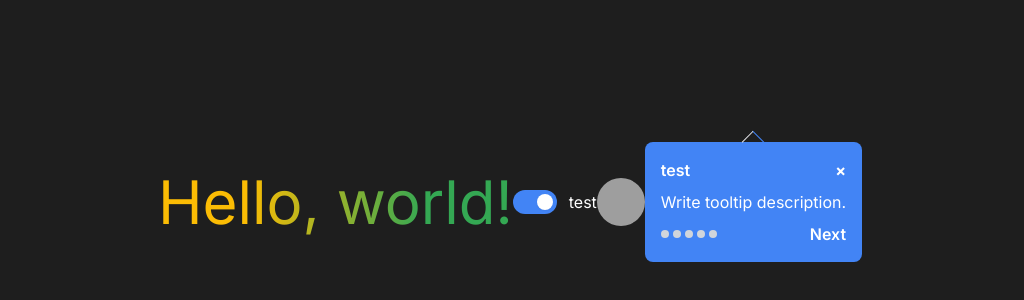
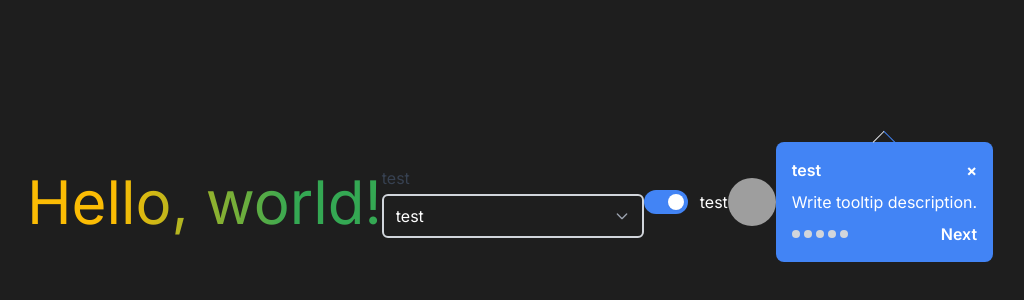
Before and after one commit to GdscCpp/socal-gd-website, a Next.js app: page /test in a window 1280 px wide. Shown: the part 198-498 px from the top of the page, without its empty margins (130-1154 px from the left). Built offline with nearby package versions, Linux system fonts and the light colour scheme; grey boxes are pictures that could not be loaded.

Commit message:
input component creation

```diff
--- a/src/app/globals.css
+++ b/src/app/globals.css
@@ -31,3 +31,7 @@ body {
     text-wrap: balance;
   }
 }
+
+.border-gradient {
+  border-image: linear-gradient(90deg, blue, red, yellow, green) 1;
+}
--- a/src/components/input/Input.tsx
+++ b/src/components/input/Input.tsx
@@ -1,3 +1,5 @@
+import React, { useState } from "react";
+
 interface InputProps {
   label: string;
   type: "text" | "password" | "email" | "number";
@@ -12,8 +14,47 @@ export default function Input({
   type,
   value,
   onChange,
-  disabled,
+  disabled = false,
   className,
 }: InputProps) {
-  return <></>;
+  const [isFocused, setIsFocused] = useState(false);
+
+  const gradientClass = isFocused ? "border-gradient" : "border-gray-300";
+
+  return (
+    <div className={`relative ${className} ${disabled ? "opacity-50" : ""}`}>
+      <label className="block text-gray-700 dark:text-gray-300 mb-1">
+        {label}
+      </label>
+      <div
+        className={`relative flex items-center ${gradientClass} py-2 px-3 rounded-md border-2 transition-all`}
+      >
+        <input
+          type={type}
+          className="flex-1 bg-transparent focus:outline-none"
+          value={value}
+          onChange={onChange}
+          onFocus={() => setIsFocused(true)}
+          onBlur={() => setIsFocused(false)}
+          disabled={disabled}
+        />
+        <div className="absolute inset-y-0 right-0 flex items-center pr-3 pointer-events-none">
+          <svg
+            className="w-4 h-4 text-gray-400"
+            fill="none"
+            stroke="currentColor"
+            viewBox="0 0 24 24"
+            xmlns="http://www.w3.org/2000/svg"
+          >
+            <path
+              strokeLinecap="round"
+              strokeLinejoin="round"
+              strokeWidth="2"
+              d="M19 9l-7 7-7-7"
+            ></path>
+          </svg>
+        </div>
+      </div>
+    </div>
+  );
 }
```
